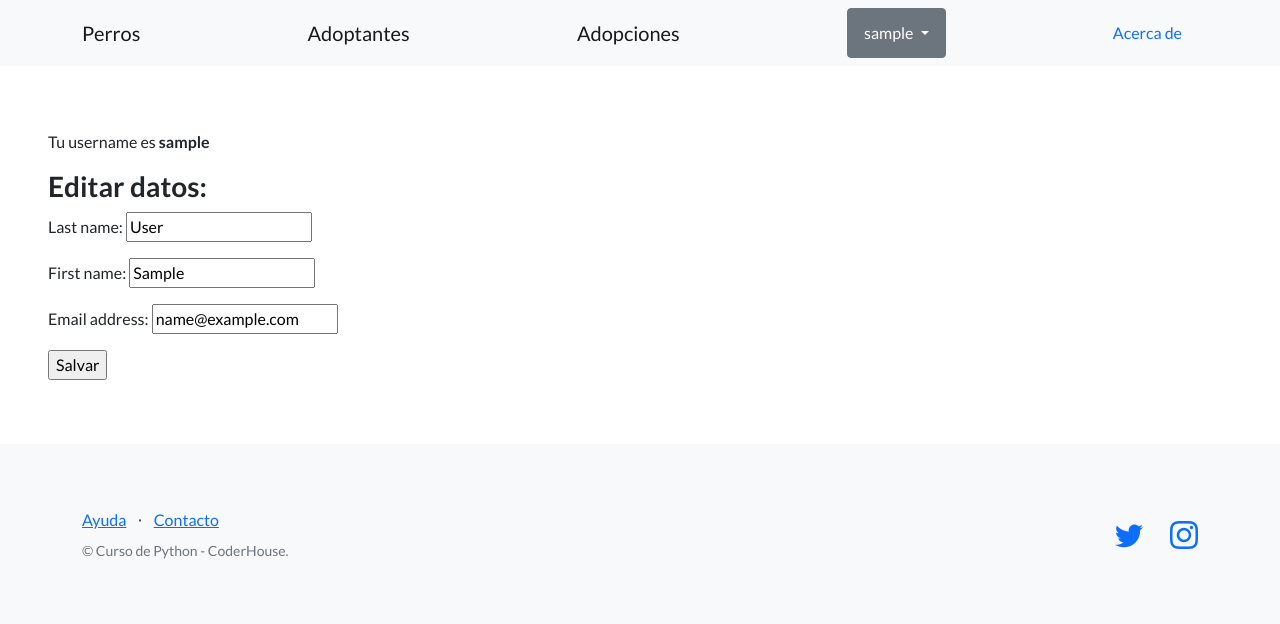
After one commit to nicolasdelfino-123/Tercera-pre-entrega-DELFINO, a Django app: page /perfiles/editar-mi-perfil/ in a window 1280 px wide. The commit adds this page. Shown: the top 624 px of the page. Run offline with Django 4.2, Linux system fonts and the light colour scheme; the visitor is signed in with stand-in values (Sample User, id 1); some libraries are stand-ins or nearby versions.

Commit message:
agregado dropdown

```diff
--- a/proyecto_perros/app_perros/templates/app_perros/base.html
+++ b/proyecto_perros/app_perros/templates/app_perros/base.html
@@ -21,20 +21,34 @@
 
     <body>
         <!-- Navigation-->
+        <!-- Navigation-->
       <nav class="navbar navbar-light bg-light static-top">
         <div class="container">
           <a class="navbar-brand" href="{% url 'listar_perros' %}">Perros</a>
           <a class="navbar-brand" href="{% url 'listar_adoptante' %}">Adoptantes</a>
           <a class="navbar-brand" href="{% url 'listar_adopcion' %}">Adopciones</a>
           {% if user.is_authenticated %}
-                <a class="btn btn-warning" href="{% url 'logout' %}">Cierre sesión</a>
+          <div class="dropdown">
+            <button class="btn btn-secondary dropdown-toggle" type="button" id="dropdownMenuButton1" data-bs-toggle="dropdown" aria-expanded="false">
+                <div style="display: inline-flex;">
+                    <span>{{ user.username }}</span>
+                </div>
+            </button>
+            <ul class="dropdown-menu" aria-labelledby="dropdownMenuButton1">
+                <li>
+                    <a class="dropdown-item" href="{% url 'editar_perfil' %}">Editar mis datos</a>
+                </li>
+                <li>
+                    <a class="dropdown-item" href="{% url 'logout' %}"><strong>Cerrar Sesión</strong></a>
+                </li>
+            </ul>
+        </div>
         {% else %}
-                <a class="btn btn-primary" href="{% url 'login' %}">Inicio sesión</a>
-                <a class="btn btn-success" href="{% url 'registro' %}">Registro</a>
+        <a class="btn btn-primary" href="{% url 'login' %}">Iniciar sesión</a>
+        <a class="btn btn-success" href="{% url 'registro' %}">Crear nueva cuenta</a>
         {% endif %}
         <a class="nav-link" href="{% url 'about' %}">Acerca de</a>
         </li>
-
     </div>
 </nav>
 
--- a/proyecto_perros/app_perros/templates/app_perros/lista_perros.html
+++ b/proyecto_perros/app_perros/templates/app_perros/lista_perros.html
@@ -5,7 +5,7 @@
 {% block contenido %}
 <section>
   <div>
-    <h1>Lista de perros</h1>
+    <h1>Lista de perros en adopción</h1>
     <br>
     <table class="table">
       <thead>
--- a/proyecto_perros/perfiles/forms.py
+++ b/proyecto_perros/perfiles/forms.py
@@ -17,4 +17,9 @@ class UserRegisterForm(UserCreationForm):
        model = User
        fields = ['last_name', 'first_name', 'username', 'email', 'password1', 'password2']
 
-######FORMULARIO DE LOGIN########
+###haciendo avatar
+class UserUpdateForm(forms.ModelForm):
+
+   class Meta:
+       model = User
+       fields = ['last_name', 'first_name', 'email']
--- /dev/null
+++ b/proyecto_perros/perfiles/templates/perfiles/formulario_perfil.html
@@ -0,0 +1,12 @@
+{% extends "app_perros/base.html" %}
+
+{% block contenido %}
+<p>Tu username es <b>{{ object.username }}</b></p>
+
+<h3>Editar datos:</h3>
+<form method="post">
+ {% csrf_token %}
+ {{ form.as_p }}
+ <input type="submit" value="Salvar"/>
+</form>
+{% endblock contenido %}
--- a/proyecto_perros/perfiles/templates/perfiles/logout.html
+++ b/proyecto_perros/perfiles/templates/perfiles/logout.html
@@ -1,5 +1,5 @@
 {% extends "app_perros/base.html" %}
 
 {% block contenido %}
-<h1>Chau, has cerrado sesión...</h1>
+<h1>Chau, {{nombre_usuario}} has cerrado sesión...</h1>
 {% endblock contenido %}
--- a/proyecto_perros/perfiles/urls.py
+++ b/proyecto_perros/perfiles/urls.py
@@ -1,10 +1,11 @@
 from django.contrib import admin
 from django.urls import path
-from perfiles.views import registro, login_view, CustomLogoutView
+from perfiles.views import registro, login_view, CustomLogoutView, MiPerfilUpdateView
 
 
 urlpatterns = [
     path('registro/', registro, name="registro"),
     path('login/', login_view, name="login"),
     path('logout/', CustomLogoutView.as_view(), name="logout"),
+    path('editar-mi-perfil/', MiPerfilUpdateView.as_view(), name="editar_perfil"),
 ]
--- a/proyecto_perros/perfiles/views.py
+++ b/proyecto_perros/perfiles/views.py
@@ -1,12 +1,14 @@
 from django.shortcuts import render, redirect
-from django.urls import reverse
+from django.urls import reverse, reverse_lazy
 
 from django.contrib.auth.models import User
 from django.contrib.auth.forms import AuthenticationForm
 from django.contrib.auth.views import LogoutView
 from django.contrib.auth import login, authenticate
 
-from perfiles.forms import UserRegisterForm
+from django.contrib.auth.mixins import LoginRequiredMixin
+from django.views.generic import UpdateView
+from perfiles.forms import UserRegisterForm, UserUpdateForm
 
 ###### VIEW DE REGISTRO ###########################
 def registro(request):
@@ -57,3 +59,20 @@ def login_view(request):
 
 class CustomLogoutView(LogoutView):
    template_name = 'perfiles/logout.html'
+
+   def get_context_data(self, **kwargs):
+        context = super().get_context_data(**kwargs)
+        if self.request.user.is_authenticated:
+            context['nombre_usuario'] = self.request.user.username
+        return context
+
+#### haciendo avatar
+
+# Agrega esto al final del archivo
+class MiPerfilUpdateView(LoginRequiredMixin, UpdateView):
+   form_class = UserUpdateForm
+   success_url = reverse_lazy('inicio')
+   template_name = 'perfiles/formulario_perfil.html'
+
+   def get_object(self, queryset=None):
+       return self.request.user
```
Also changed, not shown: proyecto_perros/app_perros/views.py (+7 -1 lines). Lines whose indentation alone changed are shown as unchanged.
